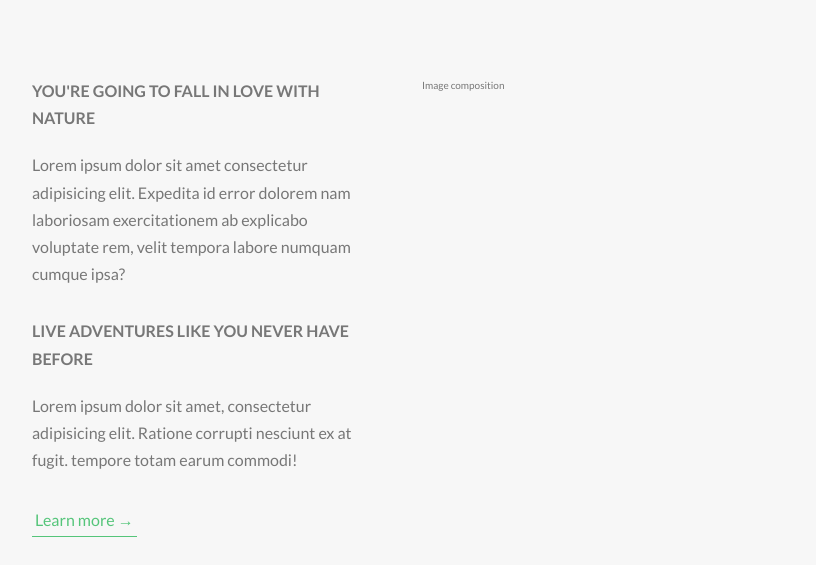
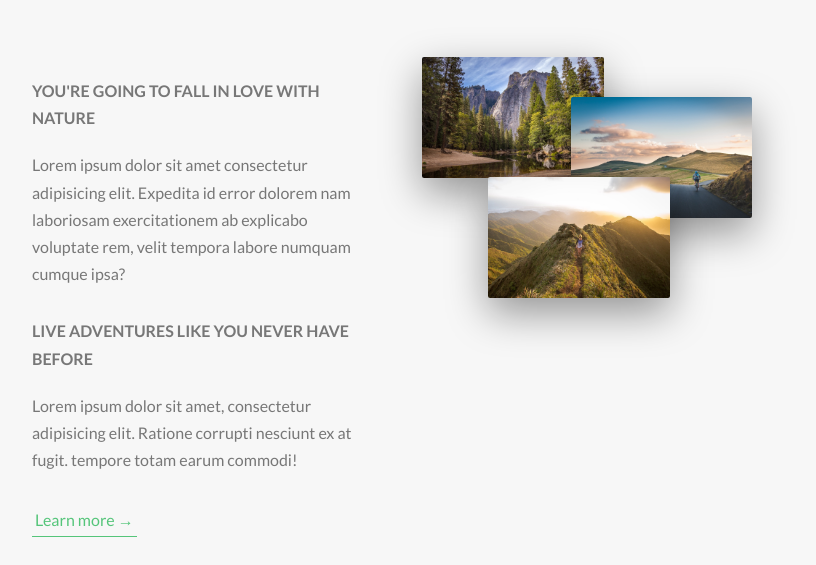
Before and after one commit to matheuscruzhen/natours, a website: page index.html in a window 1280 px wide. Shown: the part 1002-1567 px from the top of the page, without its empty margins (248-1064 px from the left). Drawn offline with Linux system fonts and the light colour scheme.

Commit message:
building the about section - part 3

```diff
--- a/index.html
+++ b/index.html
@@ -48,7 +48,11 @@
                     <a href="#" class="btn-text">Learn more &rarr;</a>
                 </div>
                 <div class="col-1-of-2">
-                    Image composition
+                    <div class="composition">
+                        <img src="img/nat-1-large.jpg" alt="Photo 1" class="composition__photo composition__photo--p1">
+                        <img src="img/nat-2-large.jpg" alt="Photo 2" class="composition__photo composition__photo--p2">
+                        <img src="img/nat-3-large.jpg" alt="Photo 3" class="composition__photo composition__photo--p3">
+                    </div>
                 </div>
             </div>
         </section>
--- /dev/null
+++ b/sass/components/_composition.scss
@@ -0,0 +1,41 @@
+.composition {
+  position: relative;
+
+  &__photo {
+    width: 55%;
+    box-shadow: 0 1.5rem 4rem rgba($color-black, .4);
+    border-radius: 2px;
+    position: absolute;
+    transition: all .2s;
+    outline-offset: 2rem;
+    z-index: 10;
+
+    &--p1 {
+      left: 0;
+      top: -2rem;
+    }
+
+    &--p2 {
+      right: 0;
+      top: 2rem;
+    }
+
+    &--p3 {
+      left: 20%;
+      top: 10rem;
+    }
+
+    &:hover {
+      outline: 1.5rem solid $color-primary;
+      transform: scale(1.05) translateY(-.5rem);
+      box-shadow: 0 2.5rem 4rem rgba($color-black, .5);
+      z-index: 20;
+    }
+
+  }
+
+  &:hover &__photo:not(:hover) {
+    transform: scale(.95);
+  }
+
+}
--- a/sass/main.scss
+++ b/sass/main.scss
@@ -7,7 +7,8 @@
 @import "base/typography";
 @import "base/utilities";
 
-@import "components/button.scss";
+@import "components/button";
+@import "components/composition";
 
 @import "layout/header";
 @import "layout/grid";
```
Also changed, not shown: css/style.css, sass/components/_button.scss (renamed from sass/components/button.scss).
